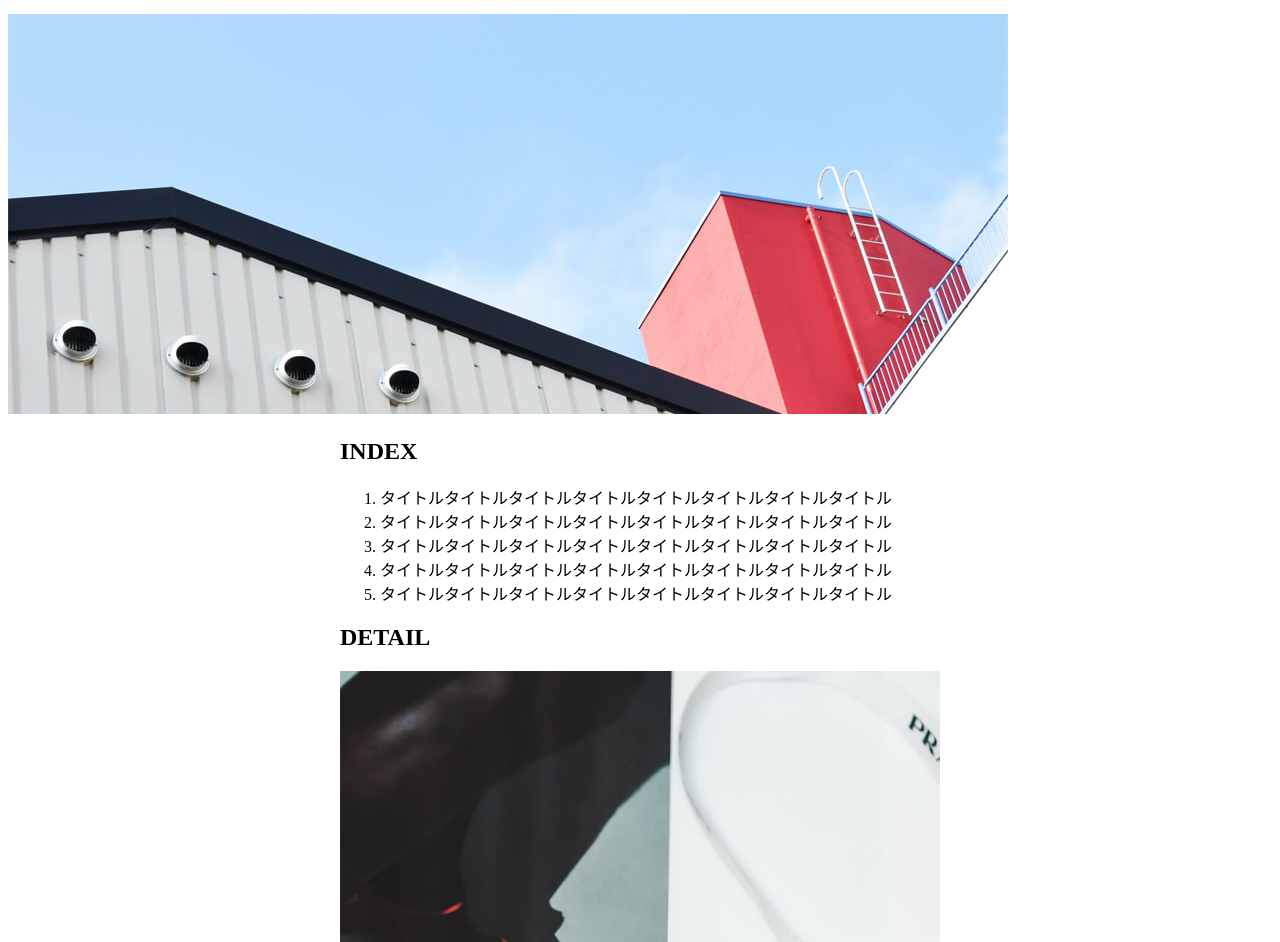
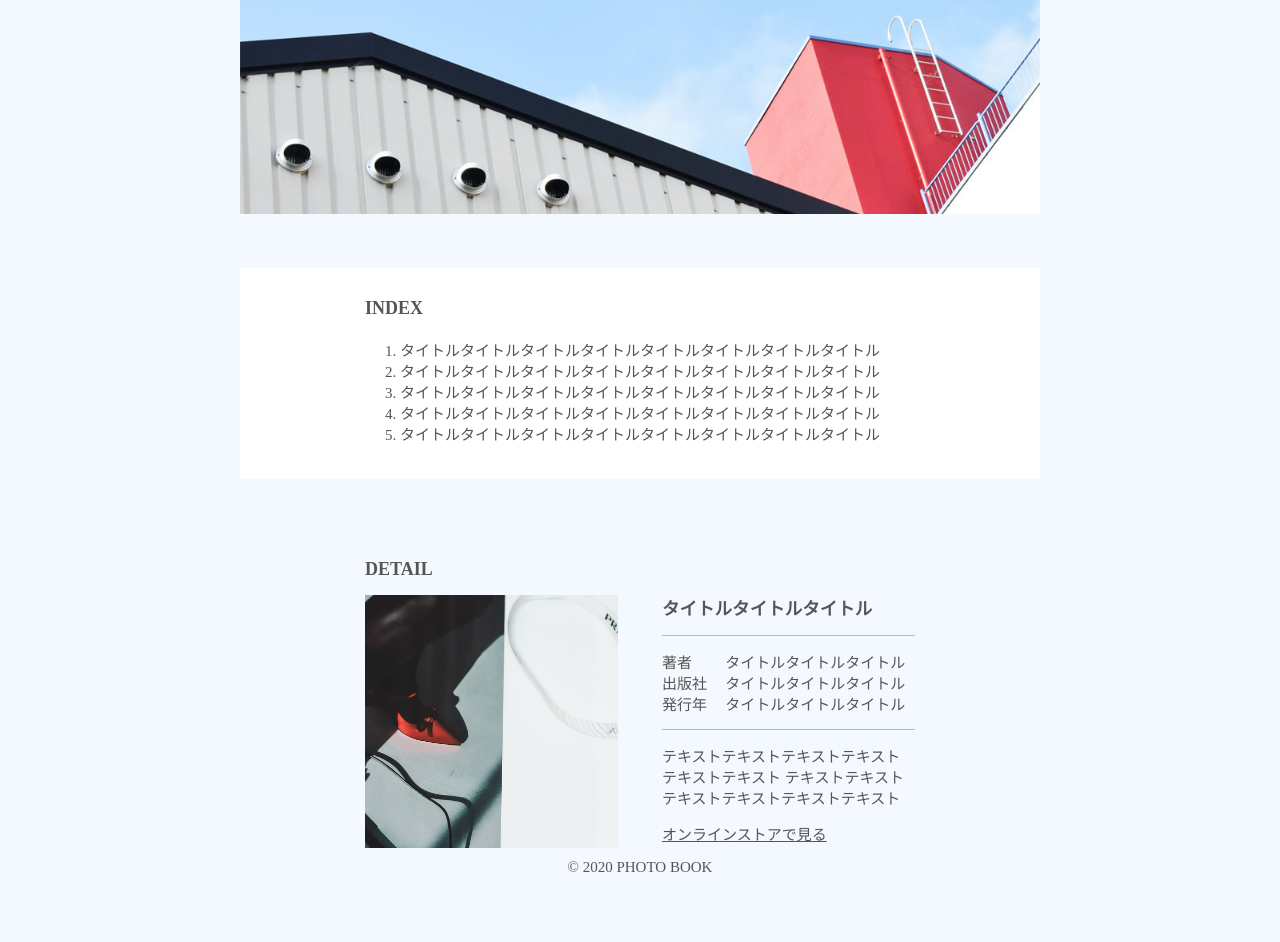
Before and after one commit to memoru333/Photobook, a plain HTML site: page index.html in a window 1280 px wide. Shown: the part 178-1120 px from the top of the page. After the commit the page ends 1062 px from the top, so only its background shows below. Drawn offline with Linux system fonts and the light colour scheme.

Commit message:
Update style.css

```diff
--- a/css/style.css
+++ b/css/style.css
@@ -5,31 +5,148 @@ html {
 }
 
 body {
-    background-color: ;
-    color: ;
-    font-size: ;
+    background-color: #f4f9ff;
+    color: #555;
+    font-size: 15px;
 }
 
 img {
     max-width: 100%;
+    height: auto;
+}
+
+h3 {
+    margin: 0;
 }
 
 /*サイト全体のコンテンツ幅を設定*/
 
 .container {
-    max-width: 1000px;
+    max-width: 1500px;
     margin: 0 auto;
 }
 
 /*中のコンテンツ部分の最大幅を設定*/
 
 .inner {
-    max-width: 600px;
+    max-width: 550px;
+    margin: 0 auto;
+    text-align: center;
+}
+
+.section-title {
+    font-size: 18px;
+    margin-bottom: 15px;
+    text-align: left;
+}
+
+/*
+=========================
+ヘッダー
+=========================
+*/
+
+#header {
+    margin: 3% auto 0;
+    max-width: 800px;
+}
+
+.site-title {
+    width: 200px;
+    margin: 0;
+}
+
+
+/*
+===========================
+メインビジュアル
+===========================
+*/
+
+#mainvisual {
+    max-width: 800px;
     margin: 0 auto;
 }
 
-.section-title {
-    font-size: ;
-    font-weight: ;
-    margin-bottom: ;
+
+/*
+===========================
+インデックス
+===========================
+*/
+
+#index {
+    max-width: 800px;
+    margin: 50px auto;
+    background: white;
 }
+
+.inner h2 {
+    padding-top: 30px;
+}
+
+.index-list {
+    margin: 5px 0;
+    padding: 0 0 30px 0;
+    display: inline-block;
+}
+
+.index-list li {
+    text-align: left;
+}
+
+/*
+===========================
+デタイル
+===========================
+*/
+
+.content {
+    display: flex;
+    gap: 8%;
+}
+
+.f-1 {
+    flex: 1;
+}
+
+#d-img img {
+    width: 50vw;
+}
+
+.text {
+    text-align: left;
+}
+
+.text dl {
+    display: flex;
+    flex-wrap: wrap;
+    border-top: 1px solid #bbb;
+    border-bottom: 1px solid #bbb;
+    padding: 15px 0;
+    width: 100%;
+}
+
+.text dt {
+    width: 25%;
+    margin: 0;
+}
+
+.text dd {
+    width: 75%;
+    margin: 0;
+}
+
+#c-box p {
+    text-align: left;
+}
+
+#c-box a {
+    color: #555;
+}
+
+/*
+===========================
+フッター
+===========================
+*/
```
